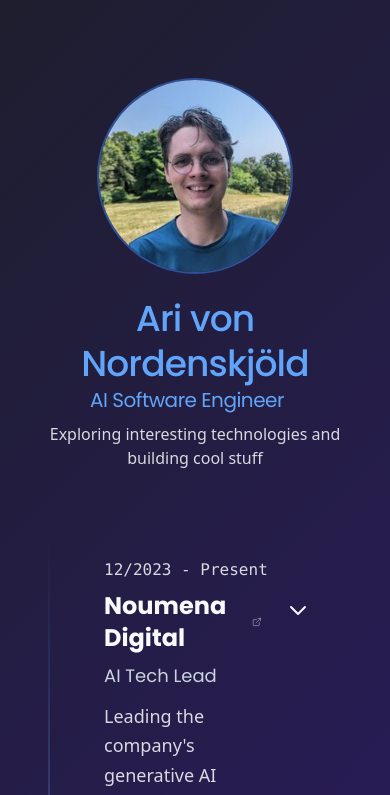
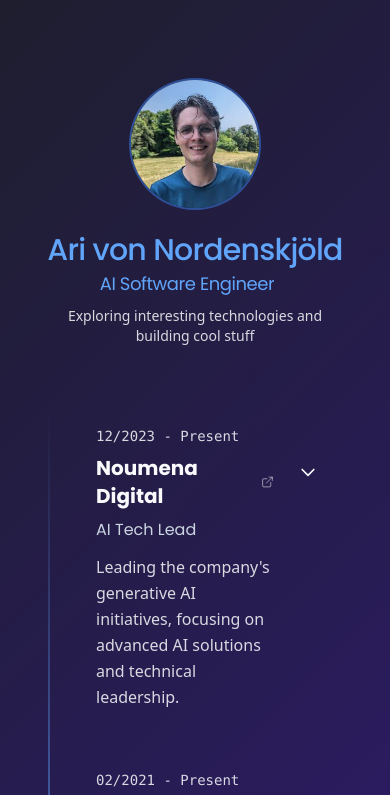
Before and after one commit to vnord/vnord.github.io, a Next.js app: page / in a window 390 px wide. Shown: the top 795 px of the page. Built offline with nearby package versions, Linux system fonts and the light colour scheme.

Commit message:
Refine typography and responsive design across components

```diff
--- a/src/app/globals.css
+++ b/src/app/globals.css
@@ -18,7 +18,7 @@
     font-family: var(--font-mulish);
     -webkit-font-smoothing: antialiased;
     -moz-osx-font-smoothing: grayscale;
-    font-size: 16px;
+    font-size: 15px;
     font-weight: 300;
     line-height: 1.75;
   }
@@ -32,27 +32,27 @@
   }
 
   h1 {
-    @apply text-4xl md:text-5xl font-medium tracking-tight;
+    @apply text-3xl md:text-4xl font-medium tracking-tight;
     line-height: 1.1;
   }
 
   h2 {
-    @apply text-2xl md:text-3xl font-normal tracking-tight;
+    @apply text-xl md:text-2xl font-normal tracking-tight;
     line-height: 1.2;
   }
 
   h3 {
-    @apply text-xl md:text-2xl font-normal;
+    @apply text-lg md:text-xl font-normal;
     line-height: 1.3;
   }
 
   h4 {
-    @apply text-base md:text-lg font-light text-secondary;
+    @apply text-sm md:text-base font-light text-secondary;
     line-height: 1.4;
   }
 
   p {
-    @apply text-base text-muted font-light;
+    @apply text-sm text-muted font-light;
     line-height: 1.75;
     max-width: 70ch;
   }
@@ -60,7 +60,7 @@
 
 .mono {
   font-family: var(--font-geist-mono);
-  @apply text-sm tracking-tight;
+  @apply text-xs tracking-tight;
 }
 
 .timeline-hover {
--- a/src/components/Hero.tsx
+++ b/src/components/Hero.tsx
@@ -5,27 +5,27 @@ export function Hero() {
   return (
     <section className="py-12 max-w-4xl mx-auto px-4">
       <div className="flex flex-col items-center">
-        <div className="relative w-48 h-48 rounded-full overflow-hidden ring-2 ring-primary/20 flex-shrink-0 mb-6">
+        <div className="relative w-32 h-32 sm:w-48 sm:h-48 rounded-full overflow-hidden ring-2 ring-primary/20 flex-shrink-0 mb-6">
           <Image
             src="/images/profile.jpg"
             alt="Profile photo"
             fill
             className="object-cover scale-[1.8] -translate-y-3"
-            sizes="(max-width: 768px) 192px, 192px"
+            sizes="(max-width: 768px) 128px, 192px"
             priority
           />
         </div>
-        <div className="flex flex-col items-center text-center">
-          <h1 className="text-4xl sm:text-5xl font-medium tracking-tight leading-tight bg-gradient-to-r from-primary via-blue-400 to-primary bg-clip-text text-transparent animate-gradient">
+        <div className="flex flex-col items-center text-center max-w-[90vw] sm:max-w-none">
+          <h1 className="text-3xl sm:text-4xl md:text-5xl font-medium tracking-tight leading-tight bg-gradient-to-r from-primary via-blue-400 to-primary bg-clip-text text-transparent animate-gradient whitespace-nowrap">
             {personalInfo.name}
           </h1>
-          <h2 className="text-xl sm:text-2xl font-normal relative inline-flex items-center gap-2 mb-2">
+          <h2 className="text-lg sm:text-xl md:text-2xl font-normal relative inline-flex items-center gap-2 mb-2 whitespace-nowrap">
             <span className="bg-gradient-to-r from-blue-400 to-primary bg-clip-text text-transparent">
               {personalInfo.currentRole}
             </span>
             <span className="inline-block w-2 h-6 bg-primary/80 animate-pulse" />
           </h2>
-          <p className="text-base sm:text-lg text-muted max-w-2xl font-body font-light">
+          <p className="text-sm sm:text-base md:text-lg text-muted max-w-2xl font-body font-light px-4">
             {personalInfo.introduction}
           </p>
         </div>
--- a/src/components/TimelineItem.tsx
+++ b/src/components/TimelineItem.tsx
@@ -40,16 +40,16 @@ export function TimelineItem({
     >
       <div
         className={`
-          flex-1 p-6 rounded-lg transition-all duration-300 cursor-pointer
+          flex-1 p-4 sm:p-6 rounded-lg transition-all duration-300 cursor-pointer
           ${isHovered ? 'timeline-hover' : 'hover:bg-primary/5'}
         `}
         onClick={highlights ? toggleExpand : undefined}
       >
-        <div className="mb-2 font-mono text-base text-muted">{period}</div>
+        <div className="mb-2 font-mono text-sm sm:text-base text-muted">{period}</div>
         <div className="flex items-start justify-between gap-4">
           <div>
             <h3 className={`
-              text-2xl font-bold mb-2 transition-all duration-300
+              text-xl sm:text-2xl font-bold mb-2 transition-all duration-300
               ${isHovered ? 'text-glow' : ''}
             `}>
               {link ? (
@@ -78,12 +78,12 @@ export function TimelineItem({
               ) : title}
             </h3>
             <h4 className={`
-              text-lg font-normal mb-3 transition-all duration-300
+              text-base sm:text-lg font-normal mb-3 transition-all duration-300
               ${isHovered ? 'text-primary' : 'text-secondary'}
             `}>
               {role}
             </h4>
-            <p className="text-lg leading-relaxed text-muted mb-3">{description}</p>
+            <p className="text-base sm:text-lg leading-relaxed text-muted mb-3">{description}</p>
           </div>
           {highlights && (
             <div
@@ -93,7 +93,7 @@ export function TimelineItem({
               `}
             >
               <svg
-                className={`w-6 h-6 transition-transform duration-300 ${isExpanded ? 'rotate-180' : ''}`}
+                className={`w-5 h-5 sm:w-6 sm:h-6 transition-transform duration-300 ${isExpanded ? 'rotate-180' : ''}`}
                 fill="none"
                 stroke="currentColor"
                 viewBox="0 0 24 24"
```
